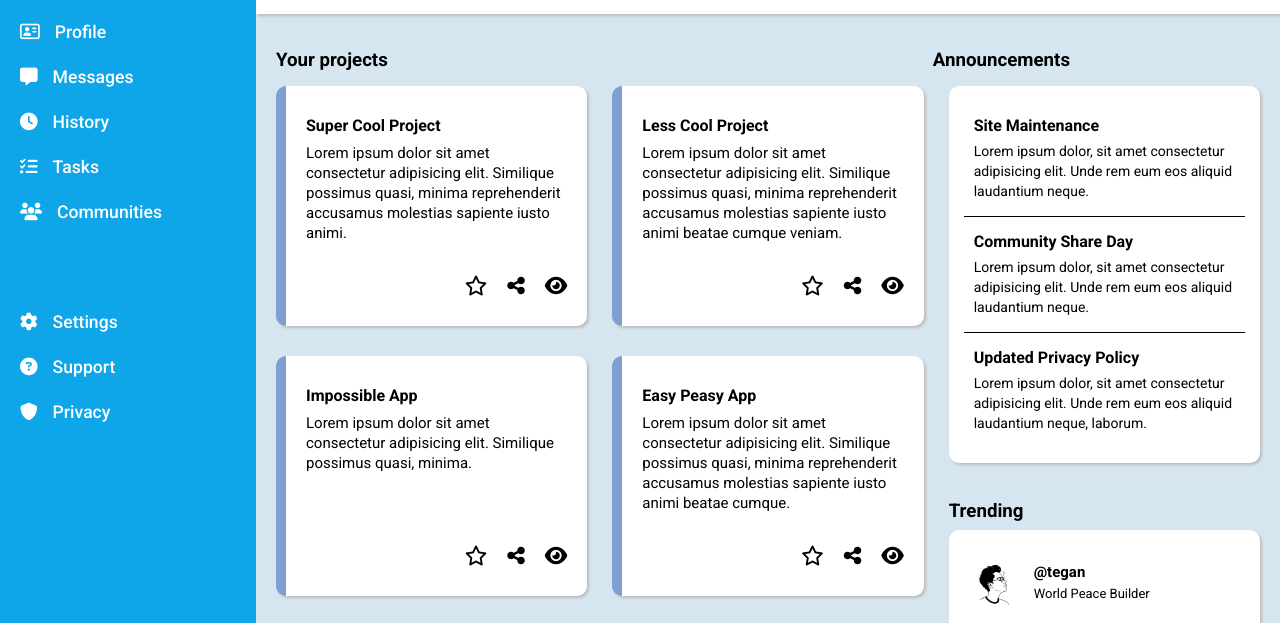
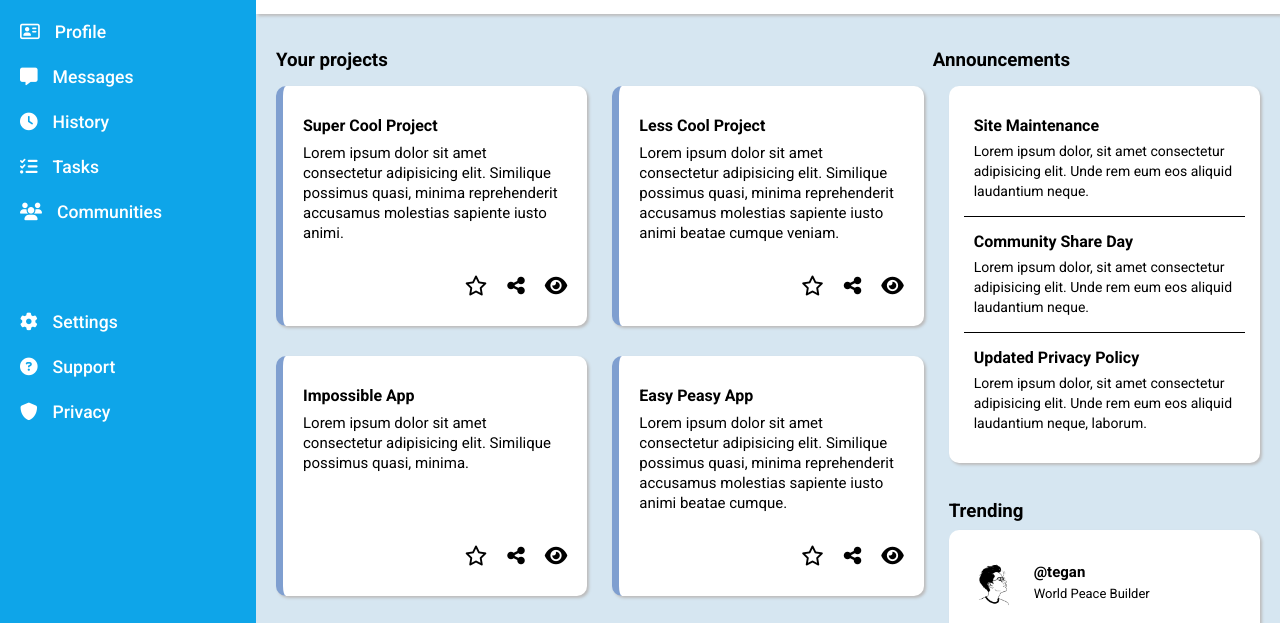
Before and after one commit to Ftaiwo1010/Odin-Dashboard, a plain HTML site: page index.html in a window 1280 px wide. Shown: the part 156-779 px from the top of the page. Drawn offline with Linux system fonts and the light colour scheme.

Commit message:
reduced the width of cards border-left

```diff
--- a/style.css
+++ b/style.css
@@ -204,7 +204,7 @@ ul.second-list li a {
 .card-wrapper .card {
     background-color: white;
     padding: 30px 20px;
-    border-left: 10px solid #7f9fd0;
+    border-left: 7px solid #7f9fd0;
     border-radius: 10px;
     height: 240px;
     line-height: 20px;
```
